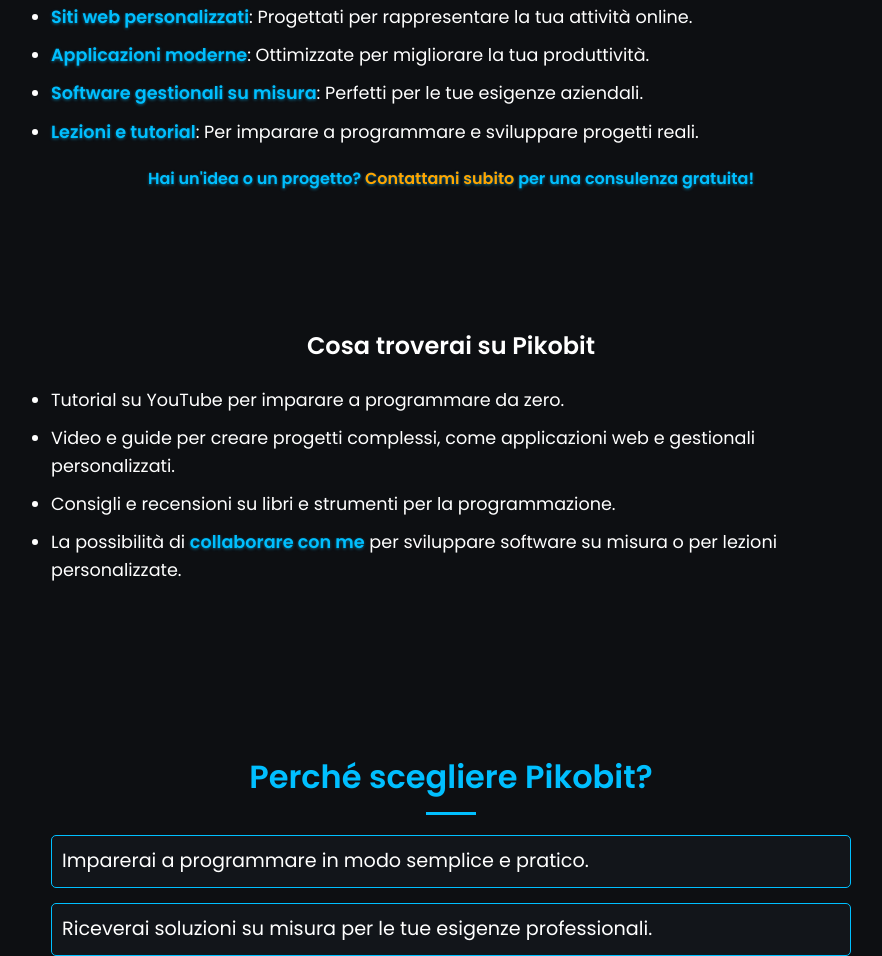
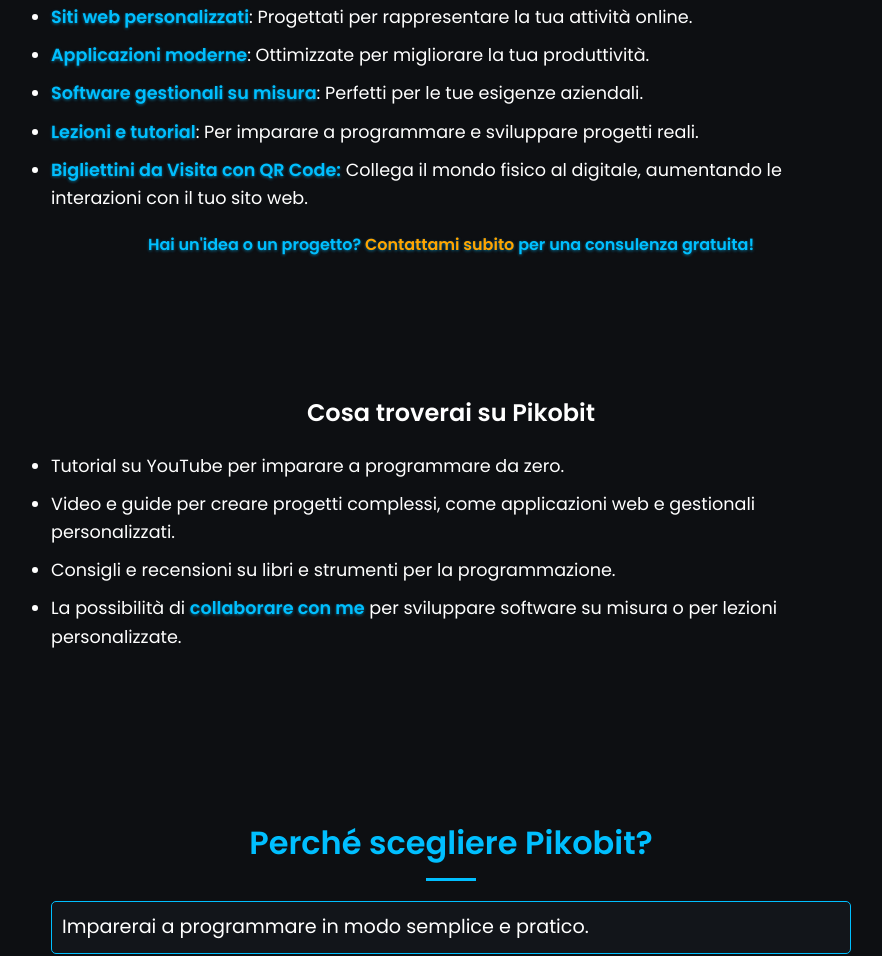
Before and after one commit to PikoAll/mySiteWeb, a plain HTML site: page index.html in a window 1280 px wide. Shown: the part 954-1910 px from the top of the page, without its empty margins (189-1071 px from the left). Drawn offline with Linux system fonts and the light colour scheme.

Commit message:
add  bigliettini da visita in homepage

```diff
--- a/index.html
+++ b/index.html
@@ -109,6 +109,8 @@
                             misura</strong></a>: Perfetti per le tue esigenze aziendali.</li>
                 <li><a href="lessons.html" class="cta-link-blue"><strong>Lezioni e tutorial</strong></a>: Per
                     imparare a programmare e sviluppare progetti reali.</li>
+                <li><strong>Bigliettini da Visita con QR Code:</strong> Collega il mondo fisico al digitale, aumentando
+                    le interazioni con il tuo sito web.</li>
             </ul>
             <p><strong>Hai un'idea o un progetto? <a href="contact.html" class="cta-link">Contattami subito</a> per una
                     consulenza gratuita!</strong></p>
@@ -132,11 +134,11 @@
                 <li>Riceverai soluzioni su misura per le tue esigenze professionali.</li>
                 <li>Potrai contare su un supporto dedicato e professionale per i tuoi progetti.</li>
                 <li>Secondo <a
-                    href="https://www.mckinsey.com/industries/technology-media-and-telecom/our-insights/why-digital-strategies-fail"
-                    class="cta-link">uno
-                    studio di McKinsey</a>, le soluzioni digitali possono incrementare l'efficienza del 30% nelle
-                aziende
-                che adottano strategie innovative.</li>
+                        href="https://www.mckinsey.com/industries/technology-media-and-telecom/our-insights/why-digital-strategies-fail"
+                        class="cta-link">uno
+                        studio di McKinsey</a>, le soluzioni digitali possono incrementare l'efficienza del 30% nelle
+                    aziende
+                    che adottano strategie innovative.</li>
             </ul>
             <p><strong>Non aspettare! <a href="contact.html" class="cta-link">Scrivimi ora</a> e realizziamo insieme il
                     tuo progetto.</strong></p>
```
